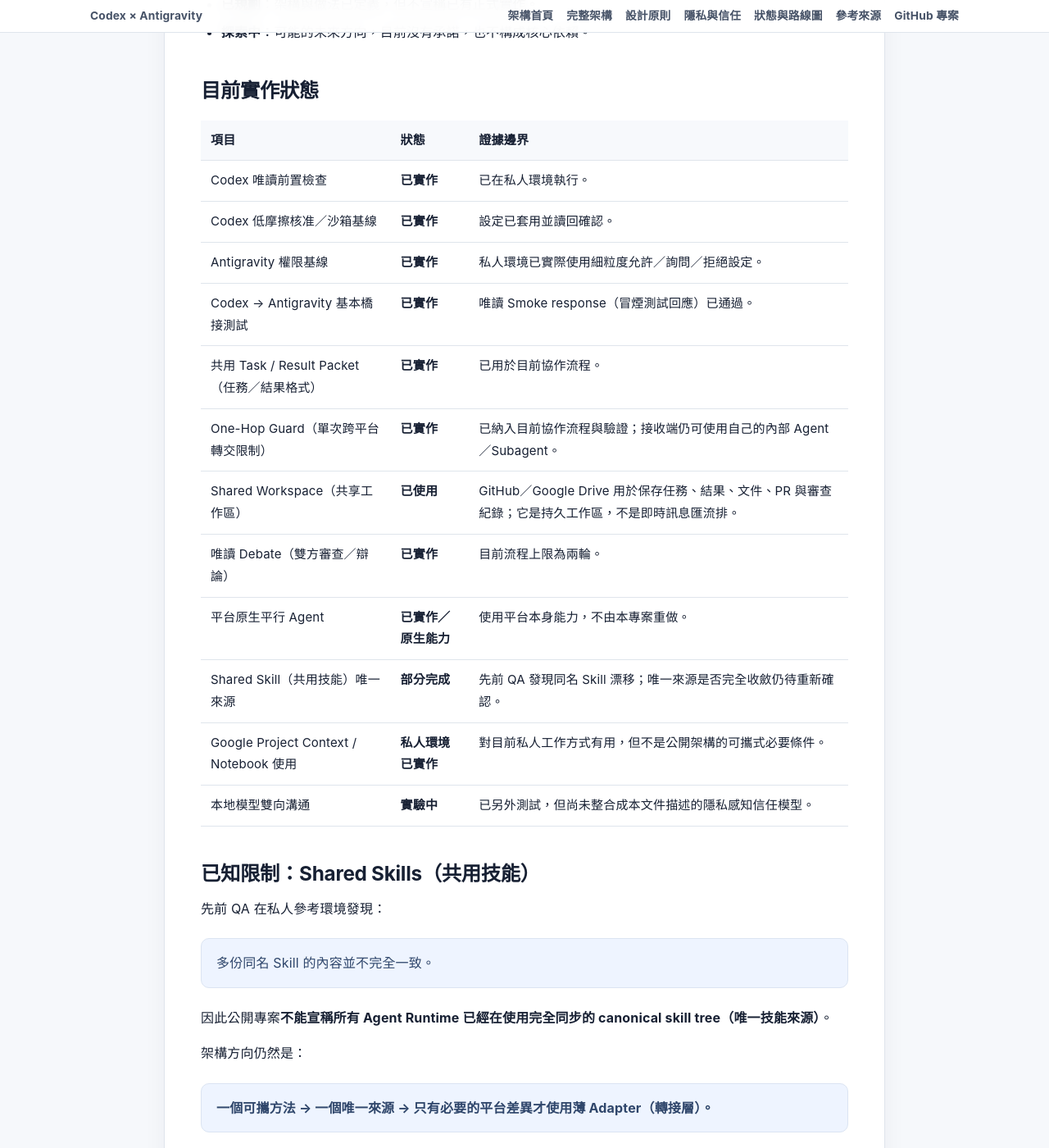
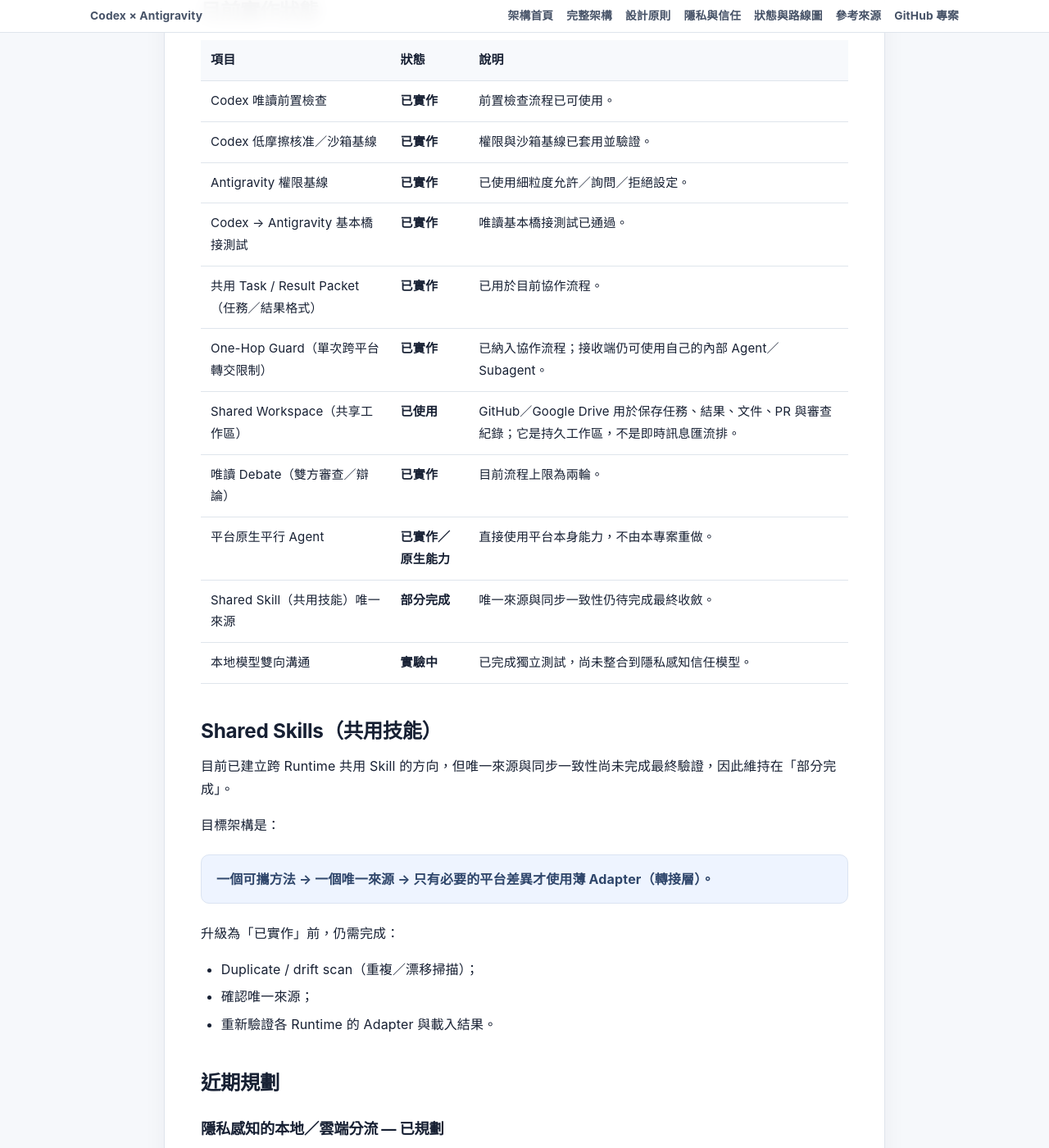
Before and after one commit to a275618631/codex-antigravity-collaboration, a Jekyll site: the page built from docs/STATUS_AND_ROADMAP.html, in a window 1280 px wide and 1400 px high, scrolled down 530 px. Shown: the whole window at 82% size. Built offline with Jekyll 4.4.1, drawn with Linux system fonts in a browser that asks for light colours; some of the changed text lies outside the part shown.

Commit message:
Refine public status page wording

```diff
--- a/docs/STATUS_AND_ROADMAP.html
+++ b/docs/STATUS_AND_ROADMAP.html
@@ -6,58 +6,50 @@
 {% capture zh %}
 # 狀態與路線圖
 
-本文件最後依私人參考環境核對日期：**2026-08-21**。
-
-這份狀態表刻意採保守原則：
-
-> 如果兩份實作報告彼此不一致，就先採用較低信心的狀態，直到差異被重新驗證。
+本頁整理目前已完成、部分完成、規劃中與探索中的項目。狀態以可直接驗證的實作與測試結果為準；尚未完整驗證的能力會明確標示，不提前視為已完成。
 
 ## 狀態定義
 
-- **已實作**：目前參考環境中已實際執行，且有直接證據。
-- **部分完成**：實作方向已存在，但驗證或收斂尚未完整。
-- **已規劃**：架構與做法已定義，但不宣稱已有正式實作。
-- **探索中**：可能的未來方向，目前沒有承諾，也不構成核心依賴。
+- **已實作**：已有可執行實作，並完成直接驗證。
+- **部分完成**：主要方向與實作已存在，但仍有同步、收斂或驗證工作尚未完成。
+- **已規劃**：架構與做法已定義，尚未列入已完成能力。
+- **探索中**：可能的後續方向，是否導入仍取決於實際需求。
 
 ## 目前實作狀態
 
-| 項目 | 狀態 | 證據邊界 |
+| 項目 | 狀態 | 說明 |
 |---|---|---|
-| Codex 唯讀前置檢查 | **已實作** | 已在私人環境執行。 |
-| Codex 低摩擦核准／沙箱基線 | **已實作** | 設定已套用並讀回確認。 |
-| Antigravity 權限基線 | **已實作** | 私人環境已實際使用細粒度允許／詢問／拒絕設定。 |
-| Codex → Antigravity 基本橋接測試 | **已實作** | 唯讀 Smoke response（冒煙測試回應）已通過。 |
+| Codex 唯讀前置檢查 | **已實作** | 前置檢查流程已可使用。 |
+| Codex 低摩擦核准／沙箱基線 | **已實作** | 權限與沙箱基線已套用並驗證。 |
+| Antigravity 權限基線 | **已實作** | 已使用細粒度允許／詢問／拒絕設定。 |
+| Codex → Antigravity 基本橋接測試 | **已實作** | 唯讀基本橋接測試已通過。 |
 | 共用 Task / Result Packet（任務／結果格式） | **已實作** | 已用於目前協作流程。 |
-| One-Hop Guard（單次跨平台轉交限制） | **已實作** | 已納入目前協作流程與驗證；接收端仍可使用自己的內部 Agent／Subagent。 |
+| One-Hop Guard（單次跨平台轉交限制） | **已實作** | 已納入協作流程；接收端仍可使用自己的內部 Agent／Subagent。 |
 | Shared Workspace（共享工作區） | **已使用** | GitHub／Google Drive 用於保存任務、結果、文件、PR 與審查紀錄；它是持久工作區，不是即時訊息匯流排。 |
 | 唯讀 Debate（雙方審查／辯論） | **已實作** | 目前流程上限為兩輪。 |
-| 平台原生平行 Agent | **已實作／原生能力** | 使用平台本身能力，不由本專案重做。 |
-| Shared Skill（共用技能）唯一來源 | **部分完成** | 先前 QA 發現同名 Skill 漂移；唯一來源是否完全收斂仍待重新確認。 |
-| Google Project Context / Notebook 使用 | **私人環境已實作** | 對目前私人工作方式有用，但不是公開架構的可攜式必要條件。 |
-| 本地模型雙向溝通 | **實驗中** | 已另外測試，但尚未整合成本文件描述的隱私感知信任模型。 |
+| 平台原生平行 Agent | **已實作／原生能力** | 直接使用平台本身能力，不由本專案重做。 |
+| Shared Skill（共用技能）唯一來源 | **部分完成** | 唯一來源與同步一致性仍待完成最終收斂。 |
+| 本地模型雙向溝通 | **實驗中** | 已完成獨立測試，尚未整合到隱私感知信任模型。 |
 
-## 已知限制：Shared Skills（共用技能）
+## Shared Skills（共用技能）
 
-先前 QA 在私人參考環境發現：
+目前已建立跨 Runtime 共用 Skill 的方向，但唯一來源與同步一致性尚未完成最終驗證，因此維持在「部分完成」。
 
-> 多份同名 Skill 的內容並不完全一致。
-
-因此公開專案**不能宣稱所有 Agent Runtime 已經在使用完全同步的 canonical skill tree（唯一技能來源）**。
-
-架構方向仍然是：
+目標架構是：
 
 > **一個可攜方法 → 一個唯一來源 → 只有必要的平台差異才使用薄 Adapter（轉接層）。**
 
-要從「部分完成」升到「已實作」，必須重新執行：
+升級為「已實作」前，仍需完成：
 
 - Duplicate / drift scan（重複／漂移掃描）；
-- 並明確記錄唯一來源。
+- 確認唯一來源；
+- 重新驗證各 Runtime 的 Adapter 與載入結果。
 
 ## 近期規劃
 
 ### 隱私感知的本地／雲端分流 — 已規劃
 
-範圍刻意維持小型：
+預計採用小型、可驗證的處理路徑：
 
 1. 確定性的 Secret / PII（祕密／個人可識別資訊）偵測；
 2. 本地分類；
@@ -66,7 +58,7 @@
 5. 本地還原；
 6. 外洩測試。
 
-不建立新的資安 Framework（框架）；優先採用成熟偵測元件與薄型本地 Policy layer（政策層）。
+優先使用成熟偵測元件與薄型本地 Policy layer（政策層），避免為這項需求新增不必要的大型資安 Framework。
 
 ### 本地模型作為私密／離線處理路徑 — 已規劃整合
 
@@ -77,7 +69,7 @@
 - 敏感內容的語意分類；
 - 特定低風險自動化。
 
-它應該補充確定性 Policy（政策），而不是取代它。
+本地模型用來補充確定性 Policy（政策），而不是取代它。
 
 ## 探索中的方向
 
@@ -87,13 +79,13 @@
 
 只有任務真的需要明確的跨主機 request / result（請求／結果）傳輸時，才進入專門的 Agent interoperability layer（Agent 互通層）。
 
-[A2A](https://github.com/a2aproject/A2A) 是一個在自行發明 Agent-to-Agent Protocol（Agent 對 Agent 通訊協定）前，值得優先評估的既有標準。
+[A2A](https://github.com/a2aproject/A2A) 是現成的開放標準；若未來需要更明確的跨 Runtime 或跨主機協調，可優先評估是否適用。
 
 ### 薄型 Broker（任務仲介服務）
 
 Broker **不是目前架構的一部分**。
 
-只有實際出現以下需求時才引入：
+只有實際出現以下需求時才考慮引入：
 
 - Lease（租約）；
 - Heartbeat / Liveness（心跳／存活確認）；
@@ -102,29 +94,19 @@
 - Concurrency ownership（併發寫入所有權）；
 - Real-time scheduling（即時排程）。
 
-## 從路線圖升級為「已實作」的條件
+## 升級為「已實作」的條件
 
-一個路線圖項目只有同時符合以下條件，才可以標記為 **已實作**：
+一個路線圖項目要標記為 **已實作**，至少需要：
 
-1. 有可以執行或可以直接觀察的實作；
+1. 有可以執行或直接觀察的實作；
 2. 已進行 End-to-End（端到端）測試；
-3. 失敗案例有被測試；
+3. 重要失敗案例有被測試；
 4. Security / Permission（資安／權限）行為有文件；
 5. 有 Rollback（回復）或安全停用方式；
-6. 公開文案與實際證據一致。
+6. 公開說明與實際能力一致。
 
-## 哪些事情不足以成為「新增元件」的理由
+## 架構原則
 
-不要只是因為以下情況就加入新的基礎設施：
-
-- 有多個模型；
-- 有多個 Agent；
-- 架構圖畫一個中央 Server（伺服器）看起來比較整齊；
-- 某個 Framework 很熱門；
-- 共用資料夾看起來不夠「高級」。
-
-這個專案應該始終：
-
-> **比它要解決的問題更小。**
+新增基礎設施應由實際協調需求驅動。若現有平台原生能力、共享工作區與薄型橋接已能可靠完成工作，就不額外增加新的中央服務或長期依賴。
 {% endcapture %}
 {{ zh | markdownify }}
```
